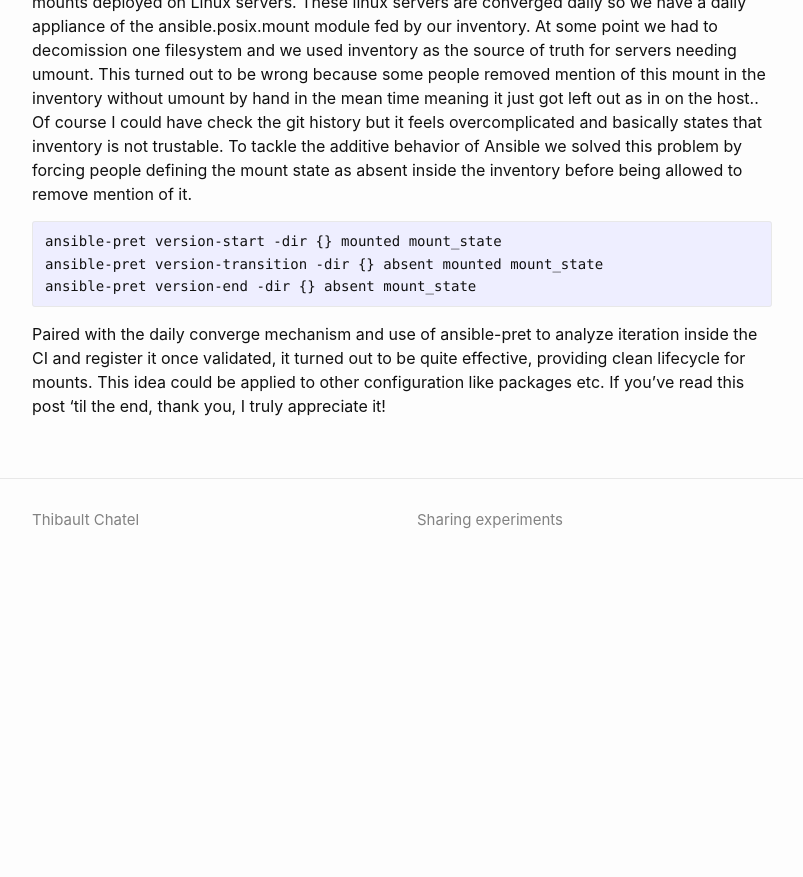
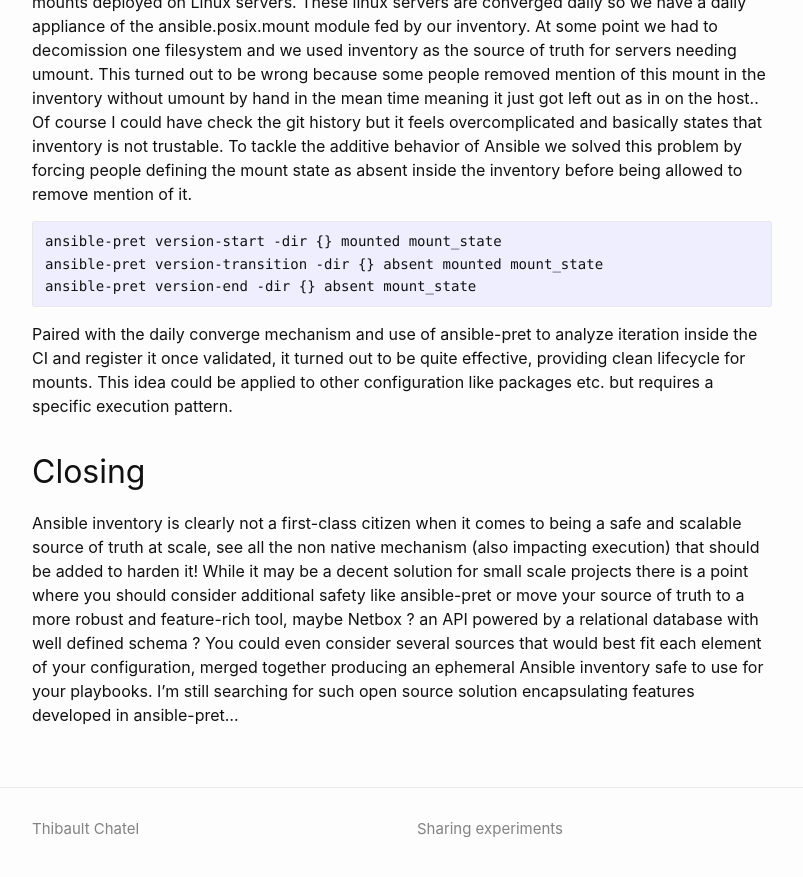
Before and after one commit to TC5027/tc5027.github.io, a Jekyll site: the page built from _posts/2026-06-20-introducing-ansible-pret.md, in a window 1280 px wide and 900 px high, scrolled down 2138 px. Shown: the top 877 px of the window, without its empty margins (238-1041 px from the left). Built offline with Jekyll 4.4.1, drawn with Linux system fonts in a browser that asks for light colours; our own code applies the rules of GitHub Pages for plain Markdown files; before the commit the page ends 2729 px from its top, so only the background shows below that.

Commit message:
closing thoughts

````diff
--- a/_posts/2026-06-20-introducing-ansible-pret.md
+++ b/_posts/2026-06-20-introducing-ansible-pret.md
@@ -61,4 +61,8 @@ ansible-pret version-transition -dir {} absent mounted mount_state
 ansible-pret version-end -dir {} absent mount_state
 ```
 
-Paired with the daily converge mechanism and use of ansible-pret to analyze iteration inside the CI and register it once validated, it turned out to be quite effective, providing clean lifecycle for mounts. This idea could be applied to other configuration like packages etc. If you've read this post 'til the end, thank you, I truly appreciate it!
+Paired with the daily converge mechanism and use of ansible-pret to analyze iteration inside the CI and register it once validated, it turned out to be quite effective, providing clean lifecycle for mounts. This idea could be applied to other configuration like packages etc. but requires a specific execution pattern.
+
+## Closing
+
+Ansible inventory is clearly not a first-class citizen when it comes to being a safe and scalable source of truth at scale, see all the non native mechanism (also impacting execution) that should be added to harden it! While it may be a decent solution for small scale projects there is a point where you should consider additional safety like ansible-pret or move your source of truth to a more robust and feature-rich tool, maybe Netbox ? an API powered by a relational database with well defined schema ? You could even consider several sources that would best fit each element of your configuration, merged together producing an ephemeral Ansible inventory safe to use for your playbooks. I'm still searching for such open source solution encapsulating features developed in ansible-pret...
````
